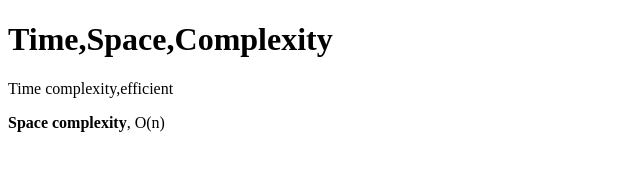
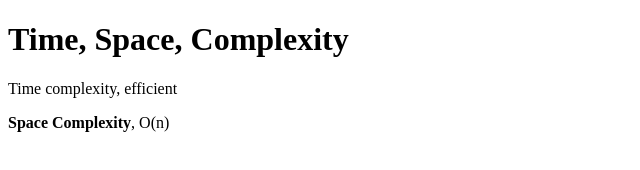
Before and after one commit to acciojob/time-and-space-complexity-maneeshjangir999, a website: page main.html in a window 1280 px wide. Shown: the whole page, without its empty margins (0-640 px from the left). Drawn offline with Linux system fonts and the light colour scheme.

Commit message:
created a submission

```diff
--- a/main.html
+++ b/main.html
@@ -8,12 +8,10 @@
 
 <body>
 	<!-- the entire body must be written by student -->
-	<h1>Time,Space,Complexity</h1>
-	<p>Time complexity,efficient</p>
-	<p><b>Space complexity</b>, O(n)</p>
     <script type="text/javascript" src="./script.js">
 </script>
+<h1>Time, Space, Complexity</h1>
+	<p>Time complexity, efficient</p>
+	<p><b>Space Complexity</b>, O(n)</p>
 
 </body>
-
-</html>
```
